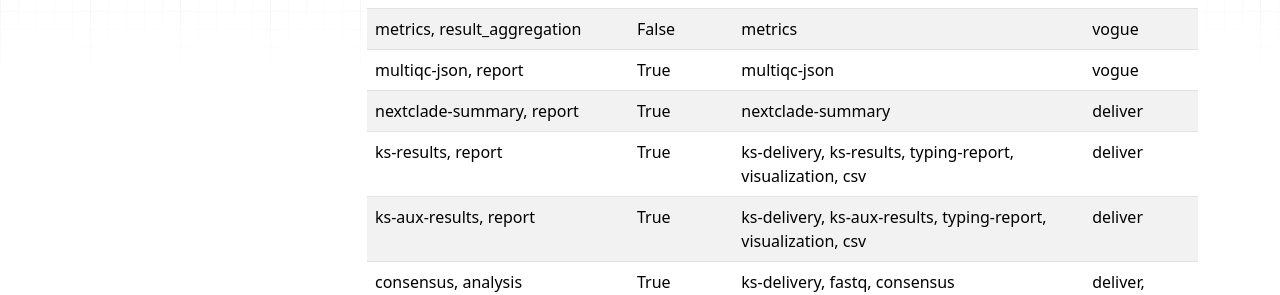
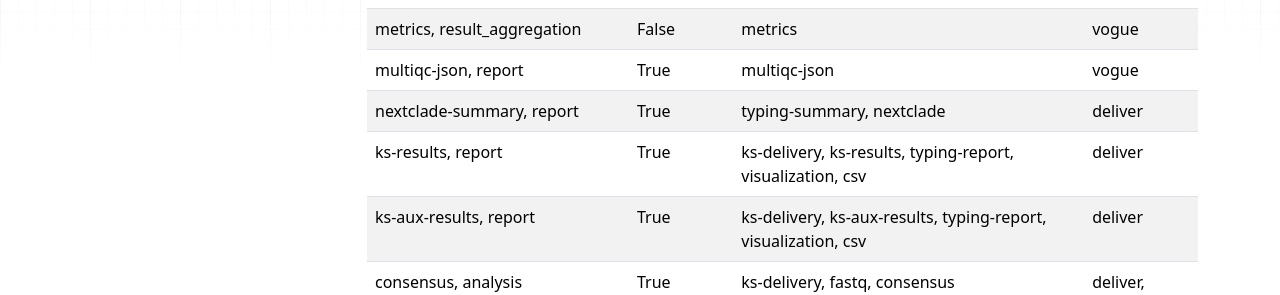
Before and after one commit to Clinical-Genomics/hermes, an MkDocs documentation site: the page built from docs/mutant_map.md, in a window 1280 px wide and 900 px high, scrolled down 689 px. Shown: the part 241-536 px from the top of the window. Built offline with MkDocs 1.6.1, drawn with Linux system fonts in a browser that asks for light colours; nearby versions of some CDN libraries.

Commit message:
update mutant map

```diff
--- a/docs/mutant_map.md
+++ b/docs/mutant_map.md
@@ -16,7 +16,7 @@
 | vcf-covid, variant-calling            | False     | tsv, vcf-report                                                | deliver          |
 | metrics, result_aggregation           | False     | metrics                                                        | vogue            |
 | multiqc-json, report                  | True      | multiqc-json                                                   | vogue            |
-| nextclade-summary, report             | True      | nextclade-summary                                              | deliver          |
+| nextclade-summary, report             | True      | typing-summary, nextclade                                      | deliver          |
 | ks-results, report                    | True      | ks-delivery, ks-results, typing-report, visualization, csv     | deliver          |
 | ks-aux-results, report                | True      | ks-delivery, ks-aux-results, typing-report, visualization, csv | deliver          |
 | consensus, analysis                   | True      | ks-delivery, fastq, consensus                                  | deliver, storage |
```
